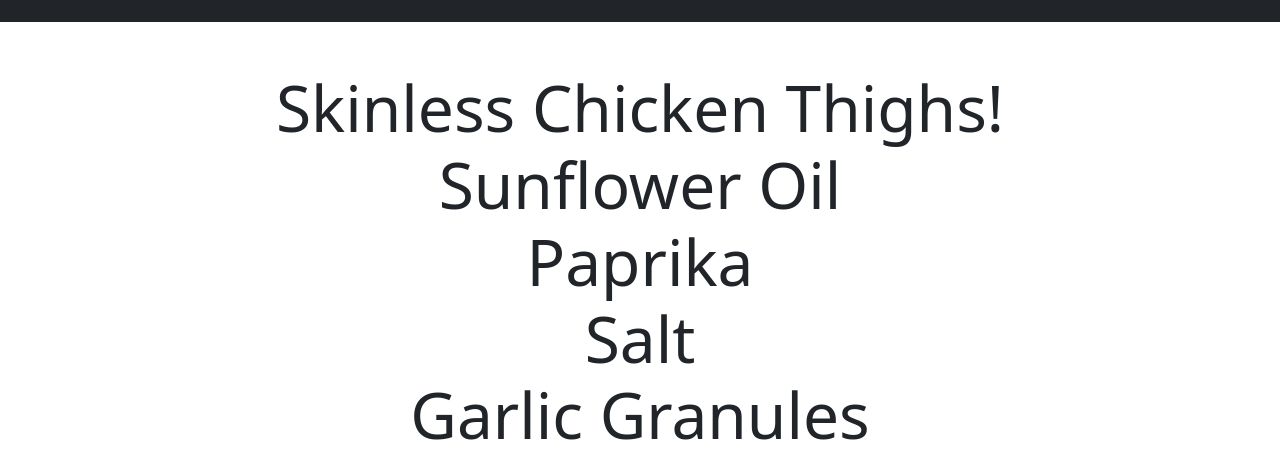
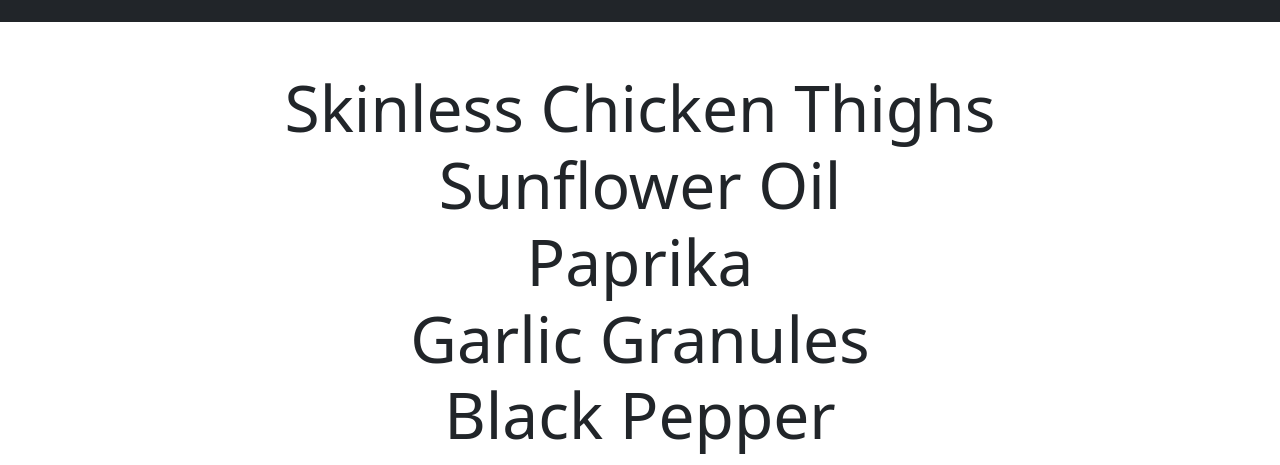
Before and after one commit to Sami1600/exercise-3, a plain HTML site: page ingredients.html in a window 1280 px wide. Shown: the part 333-798 px from the top of the page. Drawn offline with nearby package versions, Linux system fonts and the light colour scheme.

Commit message:
Revert "added ingredients"

```diff
--- a/ingredients.html
+++ b/ingredients.html
@@ -19,10 +19,9 @@
     <main>
         <article>
             <ul class="list-unstyled mx-5 lh-5 text-center text-s display-3">
-                <li>Skinless Chicken Thighs!</li>
+                <li>Skinless Chicken Thighs</li>
                 <li>Sunflower Oil</li>
                 <li>Paprika</li>
-                <li>Salt</li>
                 <li>Garlic Granules</li>
                 <li>Black Pepper</li>
                 <li>Oregano</li>
```
